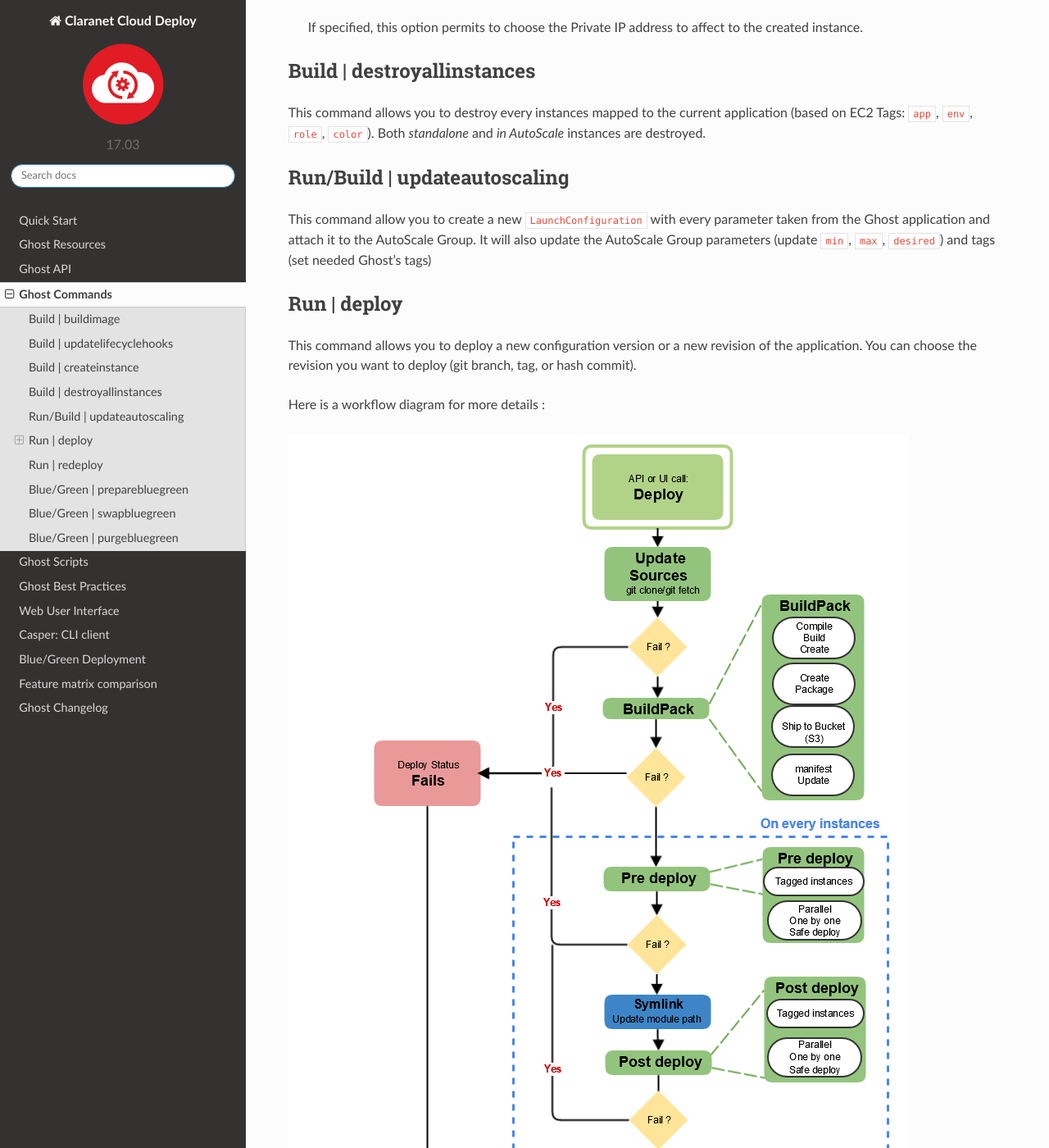
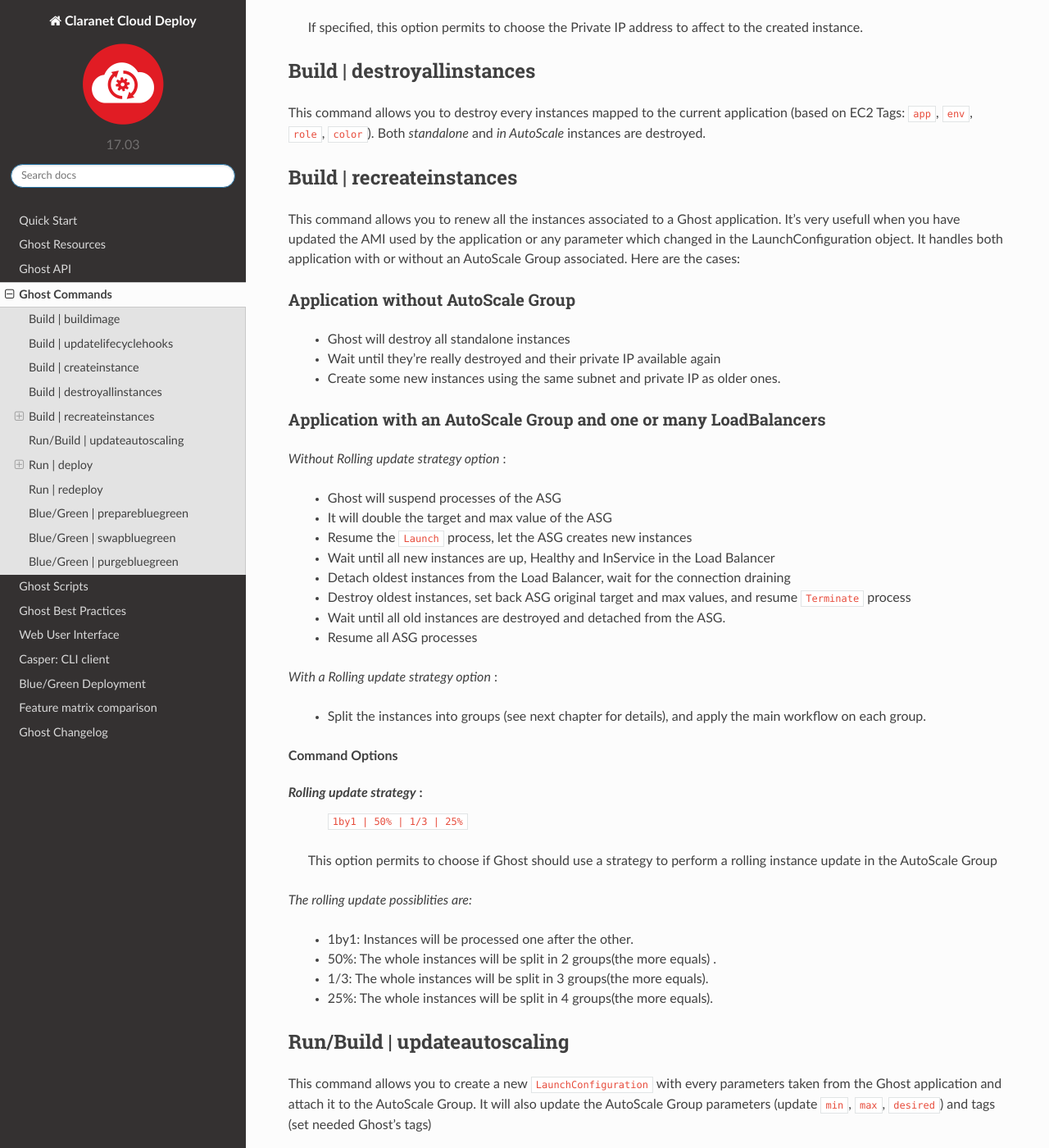
Before and after one commit to claranet/cloud-deploy-docs, a Sphinx documentation site: the page built from source/rst/commands.rst, in a window 1280 px wide and 1400 px high, scrolled down 3315 px. Shown: the whole window at 82% size. Built offline with Sphinx 7.4.7 and the Read the Docs theme 2.0.0, drawn with Linux system fonts in a browser that asks for light colours; some of the changed text lies outside the part shown.

Commit message:
GHOST-293: `recreateinstances` command documentation

```diff
--- a/source/rst/commands.rst
+++ b/source/rst/commands.rst
@@ -75,11 +75,56 @@ Build | destroyallinstances
 This command allows you to destroy every instances mapped to the current application (based on EC2 Tags: ``app``, ``env``, ``role``, ``color``).
 Both *standalone* and *in AutoScale* instances are destroyed.
 
+Build | recreateinstances
+-------------------------
+
+This command allows you to renew all the instances associated to a Ghost application.
+It's very usefull when you have updated the AMI used by the application or any parameter which changed in the LaunchConfiguration object.
+It handles both application with or without an AutoScale Group associated. Here are the cases:
+
+Application without AutoScale Group
+***********************************
+
+		* Ghost will destroy all standalone instances
+		* Wait until they're really destroyed and their private IP available again
+		* Create some new instances using the same subnet and private IP as older ones.
+
+Application with an AutoScale Group and one or many LoadBalancers
+*****************************************************************
+
+*Without Rolling update strategy option* :
+
+                * Ghost will suspend processes of the ASG
+		* It will double the target and max value of the ASG
+                * Resume the ``Launch`` process, let the ASG creates new instances
+		* Wait until all new instances are up, Healthy and InService in the Load Balancer
+                * Detach oldest instances from the Load Balancer, wait for the connection draining
+		* Destroy oldest instances, set back ASG original target and max values, and resume ``Terminate`` process
+		* Wait until all old instances are destroyed and detached from the ASG.
+		* Resume all ASG processes
+
+*With a Rolling update strategy option* :
+
+		* Split the instances into groups (see next chapter for details), and apply the main workflow on each group.
+
+**Command Options**
+
+*Rolling update strategy* :
+  ``1by1 | 50% | 1/3 | 25%``
+
+ This option permits to choose if Ghost should use a strategy to perform a rolling instance update in the AutoScale Group
+
+*The rolling update possiblities are:*
+
+		* 1by1: Instances will be processed one after the other.
+		* 50%:  The whole instances will be split in 2 groups(the more equals) .
+		* 1/3:  The whole instances will be split in 3 groups(the more equals).
+		* 25%:  The whole instances will be split in 4 groups(the more equals).
 
 Run/Build | updateautoscaling
 -----------------------------
 
-This command allow you to create a new ``LaunchConfiguration`` with every parameter taken from the Ghost application and attach it to the AutoScale Group.
+This command allows you to create a new ``LaunchConfiguration`` with every parameters taken from the Ghost application and attach it to the AutoScale Group.
 It will also update the AutoScale Group parameters (update ``min``, ``max``, ``desired``) and tags (set needed Ghost's tags)
 
 
```
Also changed, not shown: other parts of source/rst/commands.rst (+6 -1 lines).
